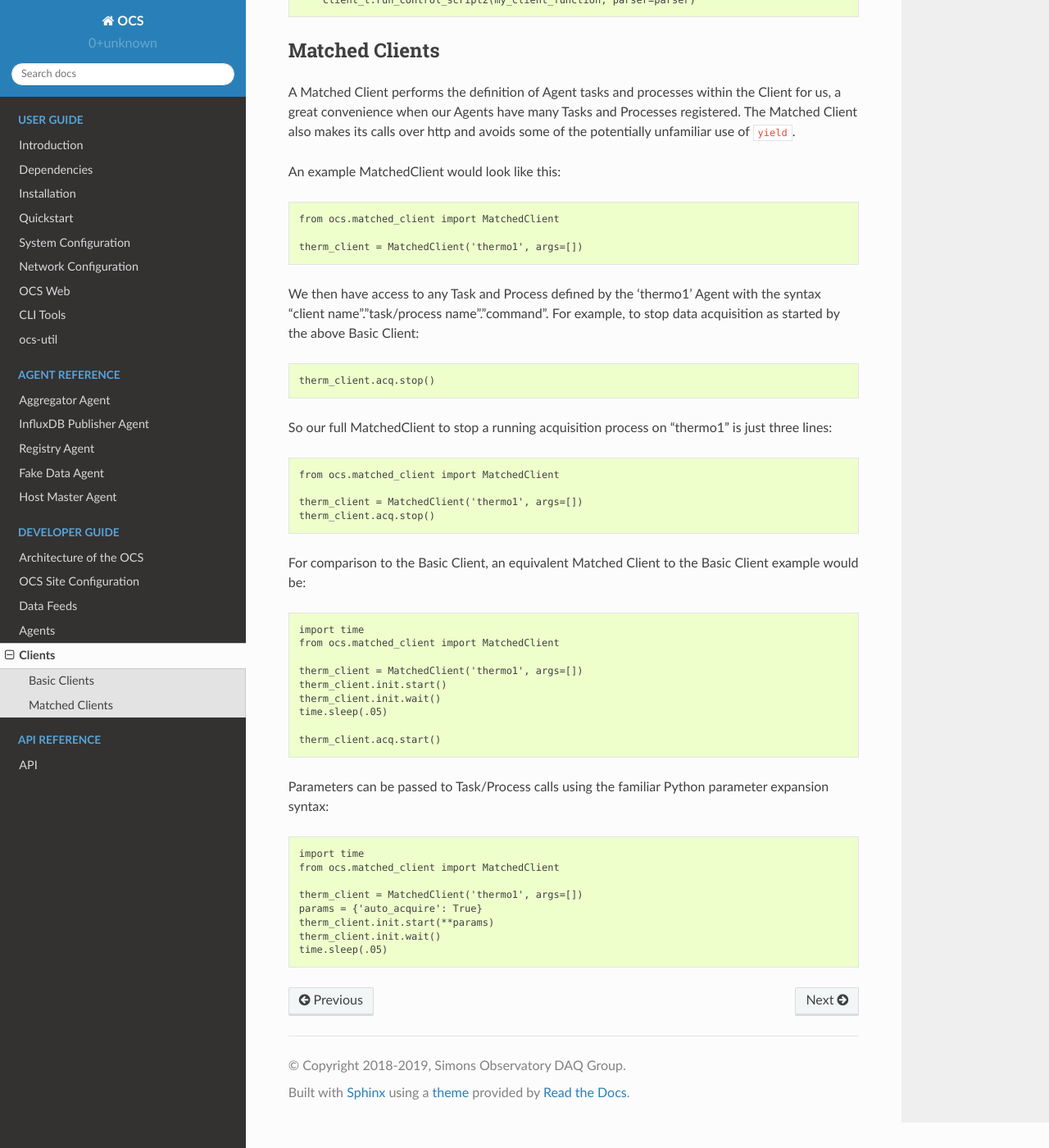
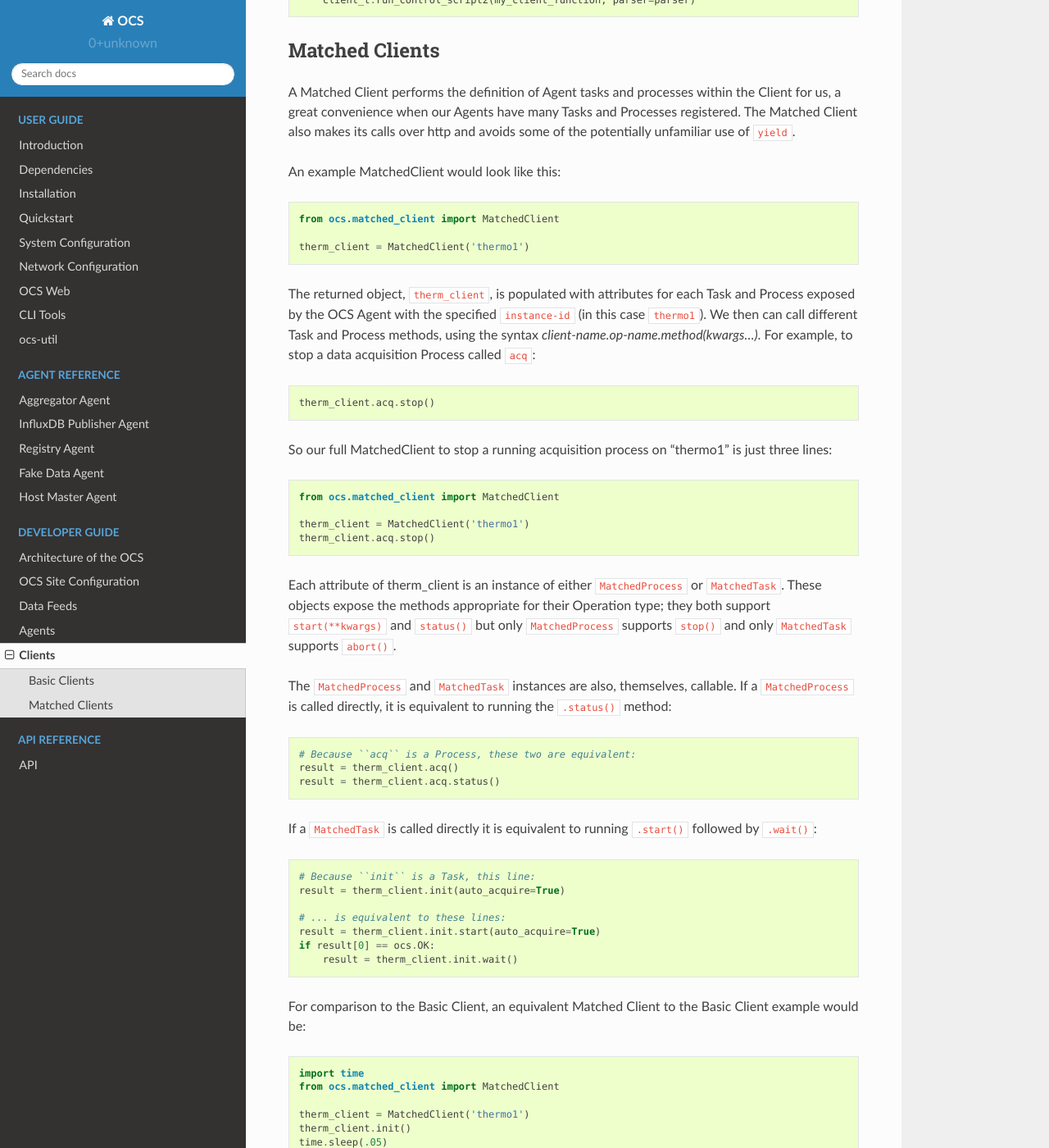
Before and after one commit to simonsobs/ocs, a Sphinx documentation site: the page built from docs/developer/clients.rst, in a window 1280 px wide and 1400 px high, scrolled down 2408 px. Shown: the whole window at 82% size. Built offline with Sphinx 7.4.7 and the Read the Docs theme 2.0.0, drawn with Linux system fonts in a browser that asks for light colours; some of the changed text lies outside the part shown.

Commit message:
MatchedClient: documentation for callable syntax.

```diff
--- a/docs/developer/clients.rst
+++ b/docs/developer/clients.rst
@@ -128,11 +128,14 @@ An example MatchedClient would look like this::
 
     from ocs.matched_client import MatchedClient
 
-    therm_client = MatchedClient('thermo1', args=[])
+    therm_client = MatchedClient('thermo1')
 
-We then have access to any Task and Process defined by the 'thermo1' Agent with
-the syntax "client name"."task/process name"."command". For example, to stop
-data acquisition as started by the above Basic Client::
+The returned object, ``therm_client``, is populated with attributes
+for each Task and Process exposed by the OCS Agent with the specified
+``instance-id`` (in this case ``thermo1``).  We then can call
+different Task and Process methods, using the syntax
+*client-name.op-name.method(kwargs...)*. For example, to stop a data
+acquisition Process called ``acq``::
 
     therm_client.acq.stop()
 
@@ -141,8 +144,34 @@ just three lines::
 
     from ocs.matched_client import MatchedClient
 
-    therm_client = MatchedClient('thermo1', args=[])
+    therm_client = MatchedClient('thermo1')
     therm_client.acq.stop()
+
+Each attribute of therm_client is an instance of either
+``MatchedProcess`` or ``MatchedTask``.  These objects expose the
+methods appropriate for their Operation type; they both support
+``start(**kwargs)`` and ``status()`` but only ``MatchedProcess``
+supports ``stop()`` and only ``MatchedTask`` supports ``abort()``.
+
+The ``MatchedProcess`` and ``MatchedTask`` instances are also,
+themselves, callable.  If a ``MatchedProcess`` is called directly, it
+is equivalent to running the ``.status()`` method::
+
+    # Because ``acq`` is a Process, these two are equivalent:
+    result = therm_client.acq()
+    result = therm_client.acq.status()
+
+If a ``MatchedTask`` is called directly it is equivalent to running
+``.start()`` followed by ``.wait()``::
+
+    # Because ``init`` is a Task, this line:
+    result = therm_client.init(auto_acquire=True)
+
+    # ... is equivalent to these lines:
+    result = therm_client.init.start(auto_acquire=True)
+    if result[0] == ocs.OK:
+        result = therm_client.init.wait()
+
 
 For comparison to the Basic Client, an equivalent Matched Client to the Basic
 Client example would be::
@@ -150,21 +179,8 @@ Client example would be::
     import time
     from ocs.matched_client import MatchedClient
 
-    therm_client = MatchedClient('thermo1', args=[])
-    therm_client.init.start()
-    therm_client.init.wait()
+    therm_client = MatchedClient('thermo1')
+    therm_client.init()
     time.sleep(.05)
 
     therm_client.acq.start()
-
-Parameters can be passed to Task/Process calls using the familiar Python
-parameter expansion syntax::
-
-    import time
-    from ocs.matched_client import MatchedClient
-
-    therm_client = MatchedClient('thermo1', args=[])
-    params = {'auto_acquire': True}
-    therm_client.init.start(**params)
-    therm_client.init.wait()
-    time.sleep(.05)
```
Also changed, not shown: other parts of docs/developer/clients.rst (+1 -1 lines).
